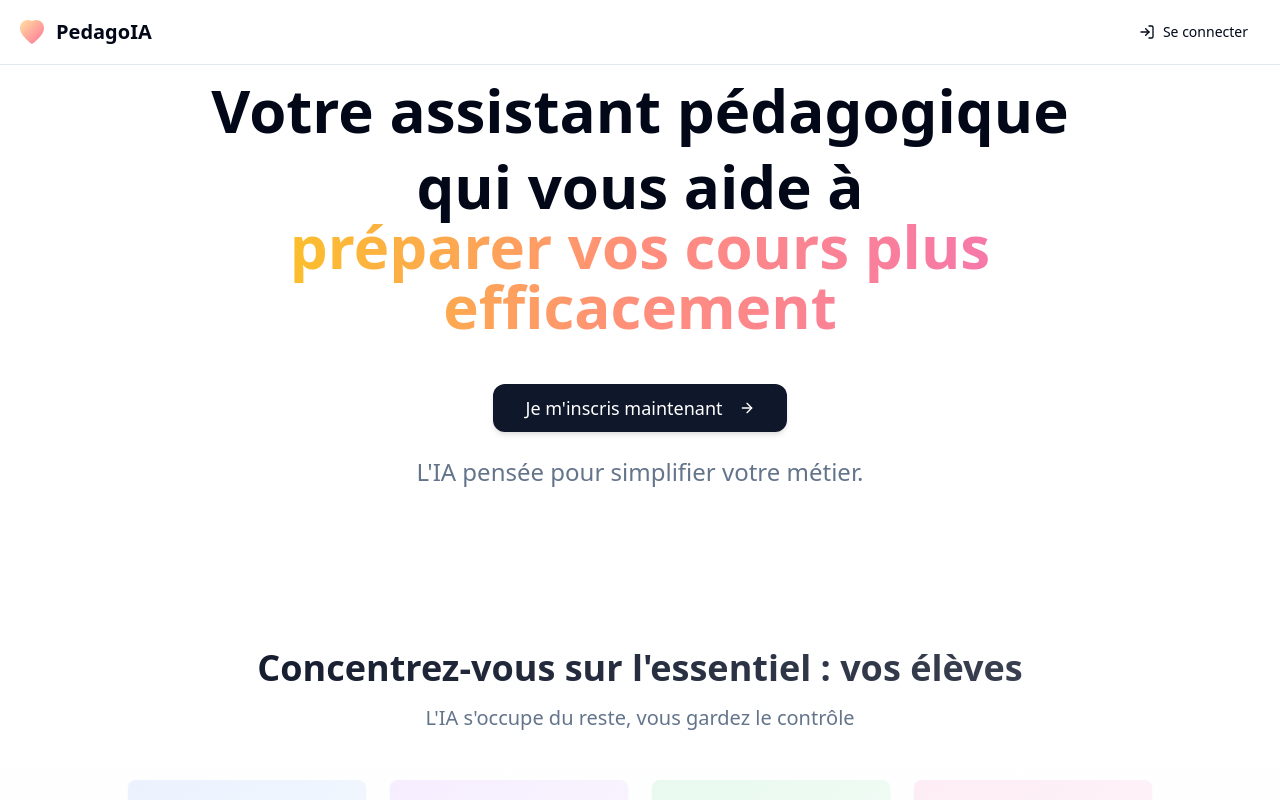
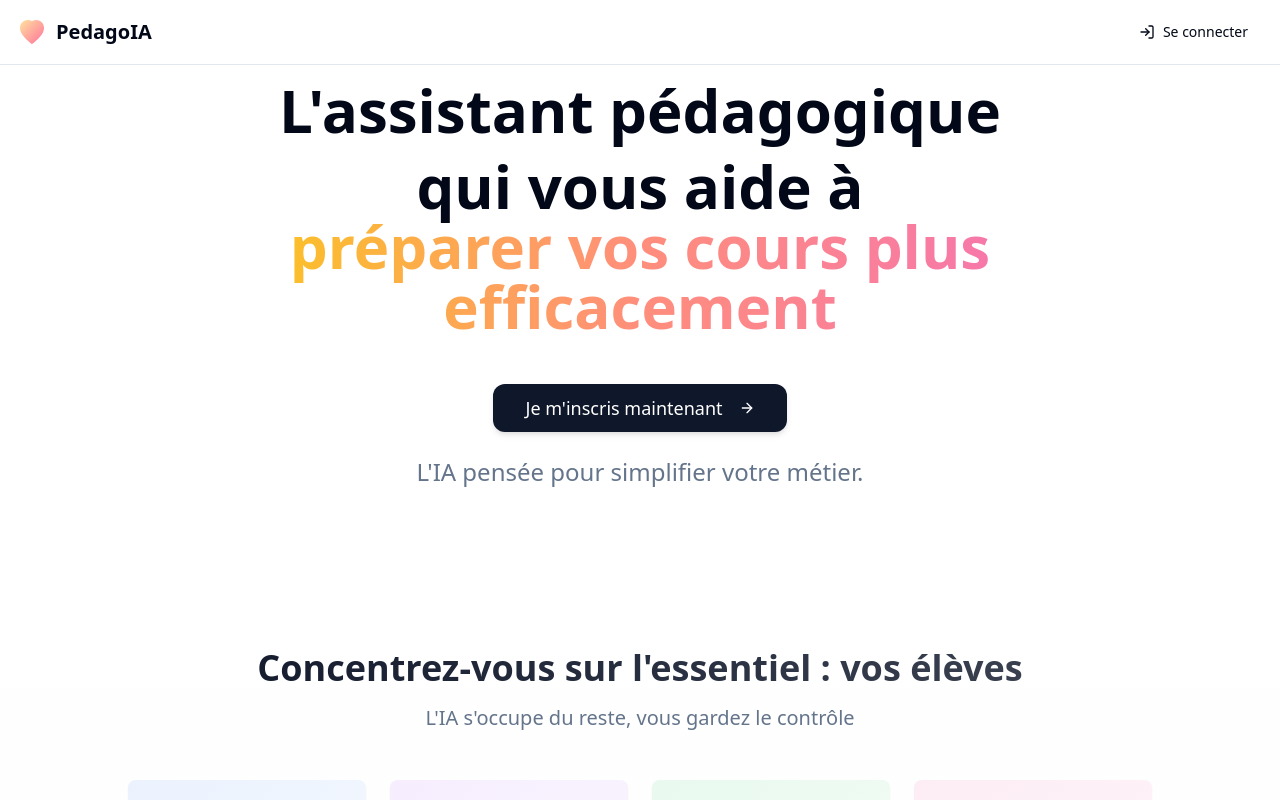
Before and after one commit to HiThereWsp/pedagoialast, a React (Vite) app: page /waitlist in a window 1280 px wide. Shown: the top 800 px of the page. Built offline with nearby package versions, Linux system fonts and the light colour scheme.

Commit message:
Update HeroSection.tsx

```diff
--- a/src/components/landing/HeroSection.tsx
+++ b/src/components/landing/HeroSection.tsx
@@ -13,7 +13,7 @@ export function HeroSection() {
       <div className="container mx-auto px-4">
         <div className="max-w-4xl mx-auto text-center">
           <h1 className="text-4xl md:text-6xl font-bold mb-6">
-            <span className="text-foreground block mb-4">Votre assistant pédagogique</span>
+            <span className="text-foreground block mb-4">L'assistant pédagogique</span>
             <span className="text-foreground">qui vous aide à </span>
             <DynamicText />
           </h1>
```
